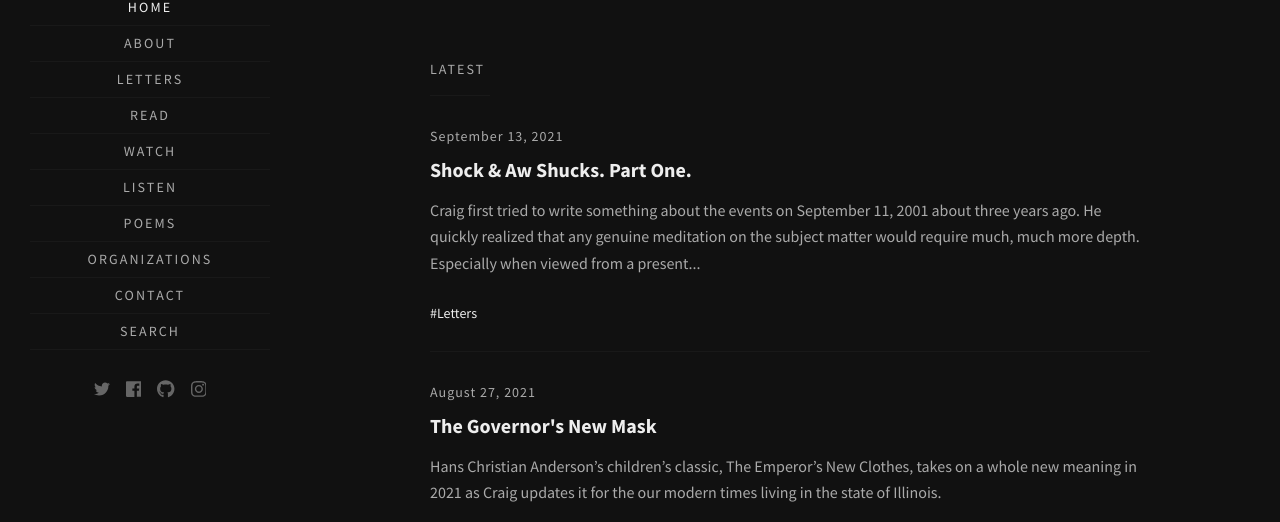
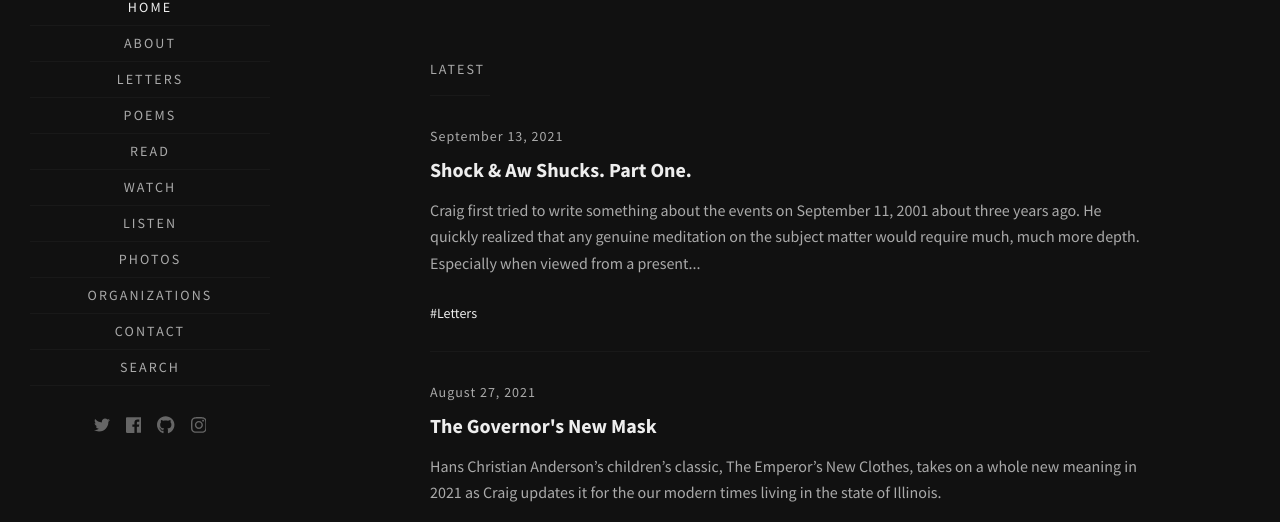
Before and after one commit to walkercraig/walkercraig, a Jekyll site: the page built from index.html, in a window 1280 px wide. Shown: the part 254-776 px from the top of the page. Built offline with Jekyll 4.4.1, drawn with Linux system fonts in a browser that asks for light colours; some web fonts are replaced; the list of posts is cut into pages by our own code.

Commit message:
Update _config.yml

```diff
--- a/_config.yml
+++ b/_config.yml
@@ -33,14 +33,16 @@ navigation:
     url: /about
   - text: Letters
     url: /tags/index.html#Letters
+  - text: Poems
+    url: /tags/index.html#Poems
   - text: Read
     url: /tags/index.html#Read
   - text: Watch
     url: /tags/index.html#Watch
   - text: Listen
     url: /tags/index.html#Listen
-  - text: Poems
-    url: /tags/index.html#Poems
+  - text: Photos
+    url: instagram.com/wlkrcrg
   - text: Organizations
     url: /organizations
   - text: Contact
```
